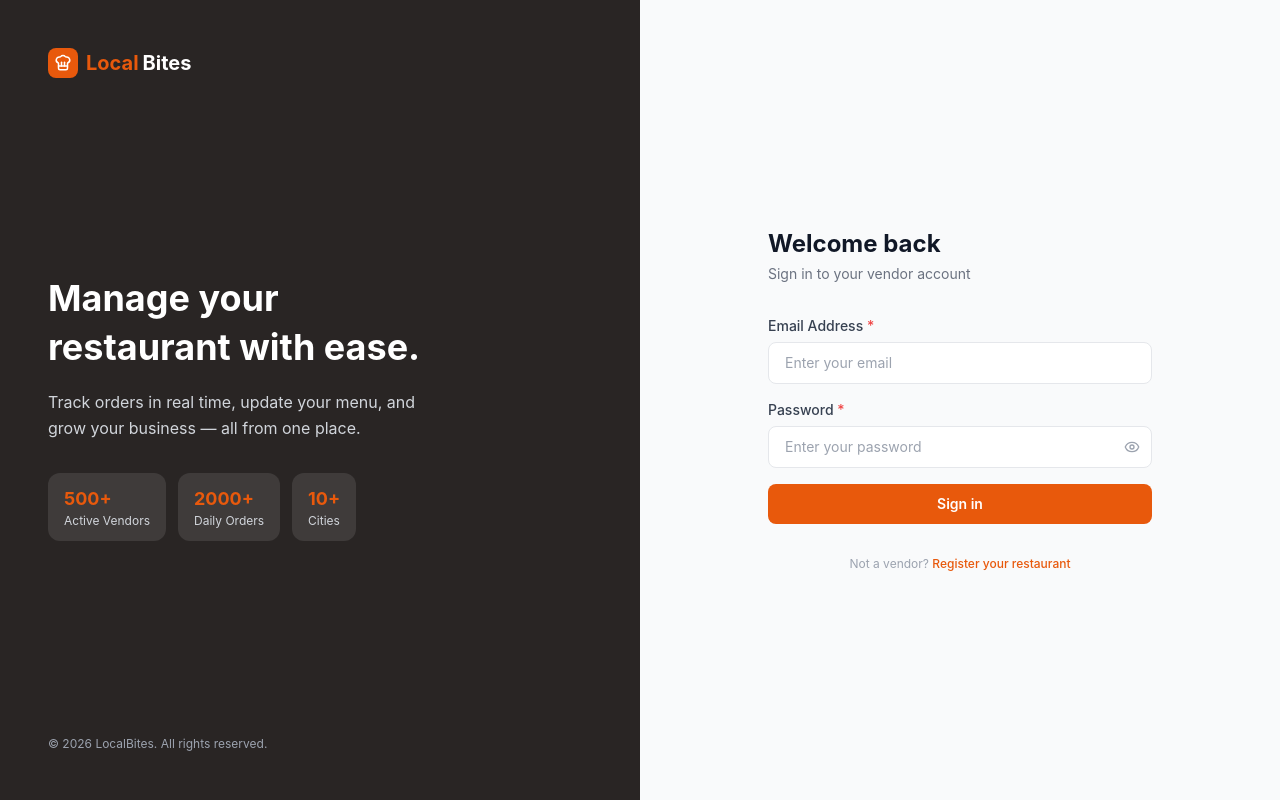
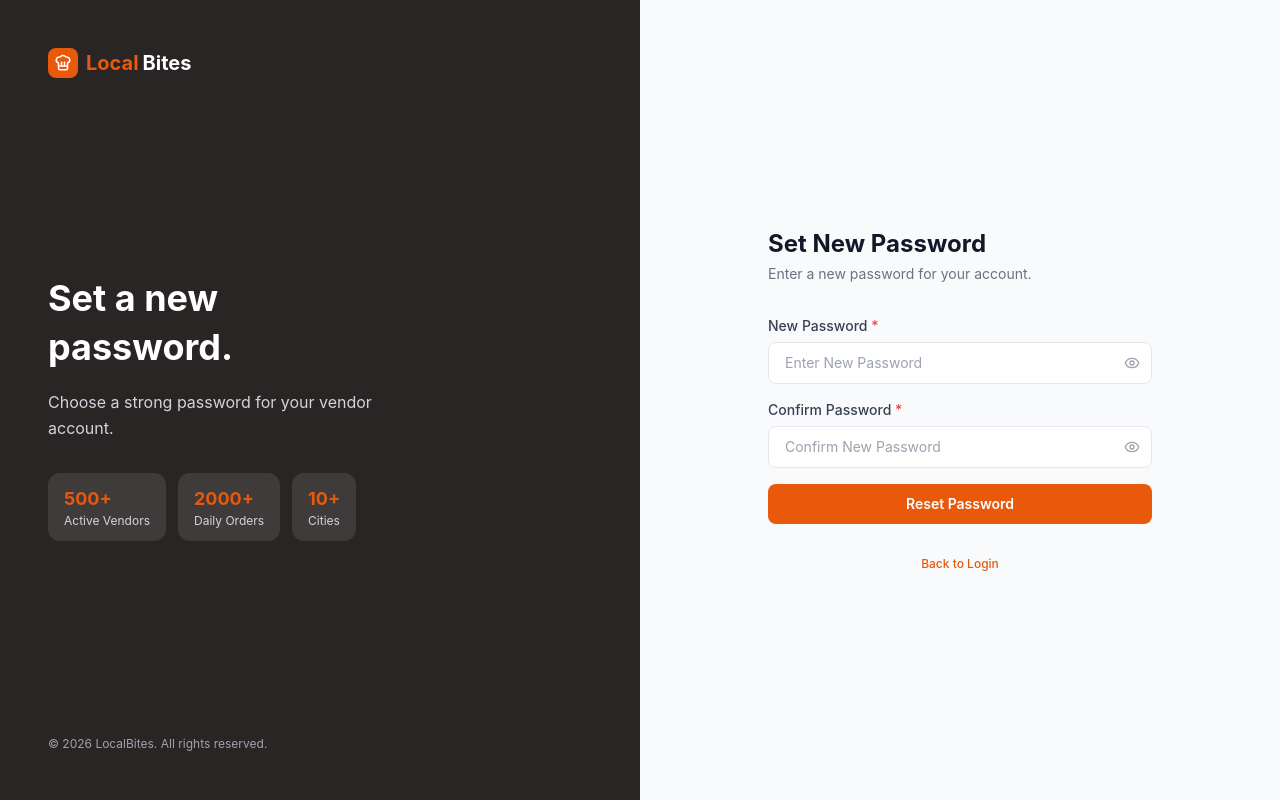
Before and after one commit to hifza538/Final-Year-Project, a React (Vite) app in the folder vendor-frontend/: page /reset-password/1 in a window 1280 px wide. Before the commit this address led to /login. Built offline with nearby package versions, Linux system fonts and the light colour scheme; no server answers; the HTML template or start-up script is replaced by a standard one.

Commit message:
feat(vendor): add forgot/reset password pages

```diff
--- /dev/null
+++ b/vendor-frontend/src/pages/ForgotPassword.jsx
@@ -0,0 +1,126 @@
+// vendor-frontend/src/pages/ForgotPassword.jsx
+
+import { useState } from "react";
+import { Link } from "react-router-dom";
+import { Loader2, CheckCircle2 } from "lucide-react";
+import InputField from "../components/common/InputField";
+import AuthLayout from "../components/layout/AuthLayout";
+import api from "../services/api";
+
+const ForgotPassword = () => {
+  const [email, setEmail] = useState("");
+  const [loading, setLoading] = useState(false);
+  const [error, setError] = useState("");
+  const [fieldError, setFieldError] = useState("");
+  const [submitted, setSubmitted] = useState(false);
+
+  const validate = () => {
+    const emailRegex = /^[^\s@]+@[^\s@]+\.[^\s@]+$/;
+    if (!email.trim()) return "Email is required";
+    if (!emailRegex.test(email)) return "Please enter a valid email address";
+    return "";
+  };
+
+  const handleSubmit = async (e) => {
+    e.preventDefault();
+    const err = validate();
+    if (err) {
+      setFieldError(err);
+      return;
+    }
+
+    setLoading(true);
+    setError("");
+    try {
+      await api.post("/auth/forgot-password", { email: email.trim().toLowerCase() });
+      setSubmitted(true);
+    } catch (err) {
+      setError(err.response?.data?.message || "Something went wrong. Please try again.");
+    } finally {
+      setLoading(false);
+    }
+  };
+
+  if (submitted) {
+    return (
+      <AuthLayout
+        heading={<>Check your<br />email inbox.</>}
+        subtext="We've sent you a link to reset your password."
+      >
+        <div className="text-center">
+          <div className="w-14 h-14 bg-primary-light rounded-full flex items-center justify-center mx-auto mb-4">
+            <CheckCircle2 size={26} className="text-primary" />
+          </div>
+          <h1 className="text-xl font-bold text-gray-900 mb-2">Check Your Email</h1>
+          <p className="text-gray-500 text-sm">
+            If an account with that email exists, we've sent a password reset link. It will expire in 30 minutes.
+          </p>
+          <Link to="/login" className="inline-block mt-6 text-primary font-medium hover:underline text-sm">
+            Back to Login
+          </Link>
+        </div>
+      </AuthLayout>
+    );
+  }
+
+  return (
+    <AuthLayout
+      heading={<>Forgot your<br />password?</>}
+      subtext="No worries — we'll send you a reset link to your registered email."
+    >
+      <h1 className="text-2xl font-bold text-gray-900 mb-1">Forgot Password</h1>
+      <p className="text-gray-500 text-sm mb-8">
+        Enter your email and we'll send you a reset link.
+      </p>
+
+      {error && (
+        <div className="bg-red-50 border border-red-200 text-red-700 text-sm px-4 py-3 rounded-lg mb-4">
+          {error}
+        </div>
+      )}
+
+      <form onSubmit={handleSubmit} className="space-y-4">
+        <InputField
+          label="Email Address"
+          name="email"
+          value={email}
+          onChange={(e) => {
+            setEmail(e.target.value);
+            setFieldError("");
+          }}
+          type="email"
+          placeholder="Enter Your Email"
+          required
+          error={fieldError}
+        />
+
+        <button
+          type="submit"
+          disabled={loading}
+          className="w-full flex items-center justify-center gap-2
+            bg-primary hover:bg-primary-dark disabled:bg-primary/50
+            text-white font-semibold py-2.5 rounded-lg text-sm
+            transition-colors mt-2"
+        >
+          {loading ? (
+            <>
+              <Loader2 size={16} className="animate-spin" />
+              Sending...
+            </>
+          ) : (
+            "Send Reset Link"
+          )}
+        </button>
+      </form>
+
+      <p className="text-center text-xs text-gray-400 mt-8">
+        Remembered your password?{" "}
+        <Link to="/login" className="text-primary hover:underline font-medium">
+          Sign in
+        </Link>
+      </p>
+    </AuthLayout>
+  );
+};
+
+export default ForgotPassword;
--- a/vendor-frontend/src/pages/Login.jsx
+++ b/vendor-frontend/src/pages/Login.jsx
@@ -61,7 +61,7 @@ const Login = () => {
 
     try {
       const { data } = await api.post("/auth/login", {
-        email:    form.email.trim().toLowerCase(),
+        email: form.email.trim().toLowerCase(),
         password: form.password,
       });
 
@@ -114,6 +114,13 @@ const Login = () => {
           required
           error={fieldErrors.password}
         />
+
+        <div className="flex justify-end -mt-2 mb-2">
+          <Link to="/forgot-password" className="text-xs text-primary hover:underline">
+            Forgot password?
+          </Link>
+        </div>
+
         <button
           type="submit"
           disabled={loading}
@@ -126,12 +133,12 @@ const Login = () => {
             <><Loader2 size={16} className="animate-spin" />
               Signing in...
             </>
-        ) : (
+          ) : (
             "Sign in"
           )}
         </button>
-        </form>
-        <p className="text-center text-xs text-gray-400 mt-8">
+      </form>
+      <p className="text-center text-xs text-gray-400 mt-8">
         Not a vendor?{" "}
         <Link
           to="/register"
--- /dev/null
+++ b/vendor-frontend/src/pages/ResetPassword.jsx
@@ -0,0 +1,120 @@
+// vendor-frontend/src/pages/ResetPassword.jsx
+
+import { useState } from "react";
+import { useParams, useNavigate, Link } from "react-router-dom";
+import { Loader2 } from "lucide-react";
+import InputField from "../components/common/InputField";
+import AuthLayout from "../components/layout/AuthLayout";
+import api from "../services/api";
+
+const ResetPassword = () => {
+  const { token } = useParams();
+  const navigate = useNavigate();
+
+  const [form, setForm] = useState({ password: "", confirmPassword: "" });
+  const [loading, setLoading] = useState(false);
+  const [error, setError] = useState("");
+  const [fieldErrors, setFieldErrors] = useState({});
+
+  const handleChange = (e) => {
+    setError("");
+    setFieldErrors((prev) => ({ ...prev, [e.target.name]: "" }));
+    setForm((prev) => ({ ...prev, [e.target.name]: e.target.value }));
+  };
+
+  const validate = () => {
+    const errors = {};
+    if (!form.password) errors.password = "Password is required";
+    else if (form.password.length < 6) errors.password = "Password must be at least 6 characters";
+
+    if (!form.confirmPassword) errors.confirmPassword = "Please confirm your password";
+    else if (form.password !== form.confirmPassword) errors.confirmPassword = "Passwords do not match";
+
+    return errors;
+  };
+
+  const handleSubmit = async (e) => {
+    e.preventDefault();
+    const errors = validate();
+    if (Object.keys(errors).length > 0) {
+      setFieldErrors(errors);
+      return;
+    }
+
+    setLoading(true);
+    setError("");
+    try {
+      await api.post(`/auth/reset-password/${token}`, { password: form.password });
+      navigate("/login");
+    } catch (err) {
+      setError(err.response?.data?.message || "This reset link is invalid or has expired.");
+    } finally {
+      setLoading(false);
+    }
+  };
+
+  return (
+    <AuthLayout
+      heading={<>Set a new<br />password.</>}
+      subtext="Choose a strong password for your vendor account."
+    >
+      <h1 className="text-2xl font-bold text-gray-900 mb-1">Set New Password</h1>
+      <p className="text-gray-500 text-sm mb-8">Enter a new password for your account.</p>
+
+      {error && (
+        <div className="bg-red-50 border border-red-200 text-red-700 text-sm px-4 py-3 rounded-lg mb-4">
+          {error}
+        </div>
+      )}
+
+      <form onSubmit={handleSubmit} className="space-y-4">
+        <InputField
+          label="New Password"
+          name="password"
+          value={form.password}
+          onChange={handleChange}
+          type="password"
+          placeholder="Enter New Password"
+          required
+          error={fieldErrors.password}
+        />
+        <InputField
+          label="Confirm Password"
+          name="confirmPassword"
+          value={form.confirmPassword}
+          onChange={handleChange}
+          type="password"
+          placeholder="Confirm New Password"
+          required
+          error={fieldErrors.confirmPassword}
+        />
+
+        <button
+          type="submit"
+          disabled={loading}
+          className="w-full flex items-center justify-center gap-2
+            bg-primary hover:bg-primary-dark disabled:bg-primary/50
+            text-white font-semibold py-2.5 rounded-lg text-sm
+            transition-colors mt-2"
+        >
+          {loading ? (
+            <>
+              <Loader2 size={16} className="animate-spin" />
+              Resetting...
+            </>
+          ) : (
+            "Reset Password"
+          )}
+        </button>
+      </form>
+
+      <p className="text-center text-xs text-gray-400 mt-8">
+        <Link to="/login" className="text-primary hover:underline font-medium">
+          Back to Login
+        </Link>
+      </p>
+    </AuthLayout>
+  );
+};
+
+export default ResetPassword;
--- a/vendor-frontend/src/routes/AppRoutes.jsx
+++ b/vendor-frontend/src/routes/AppRoutes.jsx
@@ -10,6 +10,8 @@ import Profile from "../pages/Profile";
 import Menu from "../pages/Menu";
 import Orders from "../pages/Orders";
 import Reviews from "../pages/Reviews";
+import ForgotPassword from "../pages/ForgotPassword";
+import ResetPassword from "../pages/ResetPassword";
 
 const AppRoutes = () => {
   return (
@@ -17,6 +19,8 @@ const AppRoutes = () => {
       {/* Public Routes */}
       <Route path="/login" element={<Login />} />
       <Route path="/register" element={<Register />} />
+      <Route path="/forgot-password" element={<ForgotPassword />} />
+      <Route path="/reset-password/:token" element={<ResetPassword />} />
 
       {/* Protected Routes */}
       <Route
```
